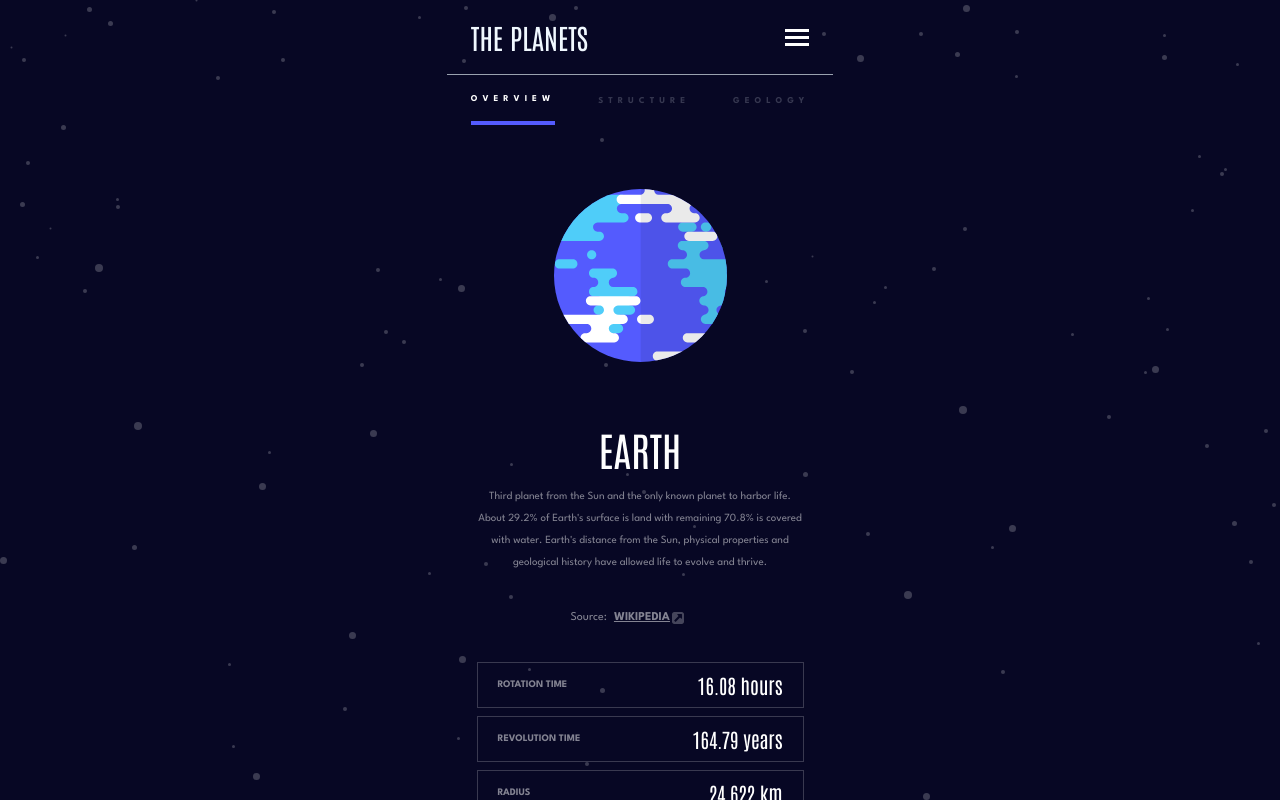
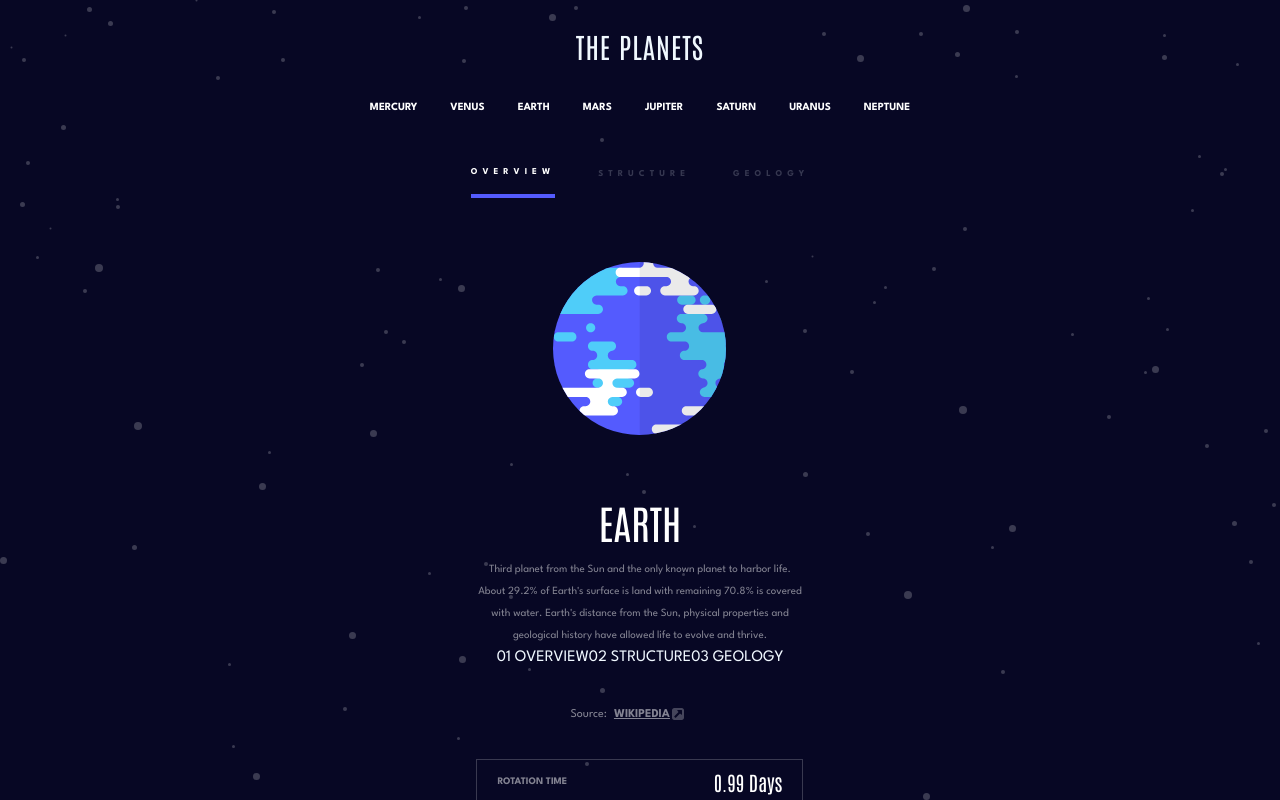
Before and after one commit to LEVANIKAPANADZE/Planets-Fact-Site, a React (Vite) app: page /Earth in a window 1280 px wide. Shown: the top 800 px of the page. Built offline with nearby package versions, Linux system fonts and the light colour scheme.

Commit message:
Working on tablet design

```diff
--- a/index.html
+++ b/index.html
@@ -2,7 +2,7 @@
 <html lang="en">
   <head>
     <meta charset="UTF-8" />
-    <link rel="icon" type="image/svg+xml" href="/assets/favicon-32x32.png" />
+    <link rel="icon" type="image/svg+xml" href="/assets/planet.png" />
     <meta name="viewport" content="width=device-width, initial-scale=1.0" />
     <title>Planets Facts Site</title>
   </head>
--- a/src/components/Header.tsx
+++ b/src/components/Header.tsx
@@ -18,20 +18,51 @@ export default function Header() {
   ];
 
   return (
-    <header className="relative z-50 px-[24px] py-[16px] border-b border-gray-400">
-      <div className="flex justify-between items-center">
-        <h1 className="font-[Antonio] font-normal text-[28px]">THE PLANETS</h1>
+    <header
+      className="relative z-50 px-[24px] py-[16px] border-b
+      border-gray-400 md: py-[32px]
+    border-none"
+    >
+      <div className="flex justify-center items-center relative">
+        <h1
+          className="font-[Antonio] font-normal text-[28px]
+        md: tracking-[1px] leading-[100%]"
+        >
+          THE PLANETS
+        </h1>
         <img
           src={Burger}
           alt="CheeseBurger icon"
           onClick={() => SetCheeseBurger(!CheeseBurger)}
-          className="w-[24px] h-[17px]"
+          className="w-[24px] h-[17px] absolute right-0 md:hidden"
           style={CheeseBurger ? { filter: "brightness(0.5)" } : {}}
         />
       </div>
 
+      <nav className="hidden md:flex justify-center mt-[39px] gap-[33px]">
+        {navigation.map((PlanetName) => {
+          const formattedPlanet =
+            PlanetName[0].toUpperCase() + PlanetName.slice(1).toLowerCase();
+
+          return (
+            <Link
+              key={formattedPlanet}
+              className="font-[700] text-white
+              hover:text-gray-400 transition
+              md: text-[11px]"
+              to={formattedPlanet}
+            >
+              {PlanetName}
+            </Link>
+          );
+        })}
+      </nav>
+
       {CheeseBurger && (
-        <div className="opacity-[92%] absolute top-full left-0 w-full bg-[#070724] h-screen z-40 px-[24px] pt-[44px] pb-[67px]">
+        <div
+          className="opacity-[92%] absolute top-full left-0 w-full
+      bg-[#070724] h-screen z-40 px-[24px] pt-[44px] pb-[67px] md:hidden"
+        >
           <nav>
             <ul>
               {navigation.map((PlanetName) => {
--- a/src/components/Planet.tsx
+++ b/src/components/Planet.tsx
@@ -8,13 +8,19 @@ export default function Planet() {
   const planet = data.find((planet) => planet.name === planetName);
   const [selection, setSelection] = useState("OVERVIEW");
   const lilInfo = {
-    "ROTATION TIME": "16.08 hours",
-    "REVOLUTION TIME": "164.79 years",
-    RADIUS: "24,622 km",
-    "AVERAGE TEMP.": "-201°c",
+    "ROTATION TIME": `${planet?.rotation}`,
+    "REVOLUTION TIME": `${planet?.revolution}`,
+    RADIUS: `${planet?.radius}`,
+    "AVERAGE TEMP.": `${planet?.temperature}`,
   };
 
   const arr = ["OVERVIEW", "STRUCTURE", "GEOLOGY"];
+
+  const Tarr = [
+    { type: "OVERVIEW", num: "01" },
+    { type: "STRUCTURE", num: "02" },
+    { type: "GEOLOGY", num: "03" },
+  ];
 
   if (!planet) {
     return <h1>Planet not found. Redirecting to Earth...</h1>;
@@ -41,7 +47,6 @@ export default function Planet() {
           </span>
         ))}
       </div>
-
       <div>
         {selection === "GEOLOGY" ? (
           <div className="relative flex justify-center items-center mt-[64px]">
@@ -51,15 +56,12 @@ export default function Planet() {
               alt={planet.name}
               style={{ width: planet.size }}
             />
-
-            {selection === "GEOLOGY" && (
             <img
               className="absolute top-[65%] left-1/2 transform -translate-x-1/2 z-20"
               src={planet.images.geology}
               alt="Geology"
               style={{ width: planet.Ssize }}
             />
-            )}
           </div>
         ) : (
           <img
@@ -84,7 +86,17 @@ export default function Planet() {
         </p>
       </div>
 
-      <div className="text-white flex items center w-[139px] mt-[32px]">
+      <div className="hidden md:flex">
+        {Tarr.map((item) => (
+          <div key={item.type} onClick={() => setSelection(item.type)}>
+            <span>
+              {item.num} {item.type}
+            </span>
+          </div>
+        ))}
+      </div>
+
+      <div className="text-white flex items-center w-[139px] mt-[32px]">
         <p className="mr-[7px] opacity-[50%] font-normal text-[12px] leading-[25px]">
           Source:
         </p>
@@ -103,16 +115,11 @@ export default function Planet() {
         </a>
       </div>
 
-      <div
-        className="text-white w-[327px] mt-[32px]
-  flex flex-col gap-[8px] mb-[47px]"
-      >
-        {Object.entries(lilInfo).map(([label, value], index) => {
-          return (
+      <div className="text-white w-[327px] mt-[32px] flex flex-col gap-[8px] mb-[47px]">
+        {Object.entries(lilInfo).map(([label, value], index) => (
           <div
             key={index}
-              className="flex justify-between items-center border border-white/20
-        px-5 py-3 w-full"
+            className="flex justify-between items-center border border-white/20 px-5 py-3 w-full"
           >
             <span className="font-bold text-[10px] leading-[16px] opacity-50">
               {label}
@@ -121,8 +128,7 @@ export default function Planet() {
               {value}
             </h2>
           </div>
-          );
-        })}
+        ))}
       </div>
     </div>
   );
--- a/src/data.json
+++ b/src/data.json
@@ -24,7 +24,10 @@
     },
     "color": "#DEF4FC",
     "size": "111px",
-    "Ssize": "70px"
+    "Ssize": "70px",
+    "Tsize": "184px",
+    "Dsize": "200px",
+    "DSsize": "150px"
   },
   {
     "name": "Venus",
@@ -49,10 +52,12 @@
       "internal": "./assets/planet-venus-internal.svg",
       "geology": "./assets/geology-venus.png"
     },
-
     "color": "#F7CC7F",
     "size": "154px",
-    "Ssize": "100px"
+    "Ssize": "100px",
+    "Tsize": "253px",
+    "Dsize": "280px",
+    "DSsize": "210px"
   },
   {
     "name": "Earth",
@@ -77,10 +82,12 @@
       "internal": "./assets/planet-earth-internal.svg",
       "geology": "./assets/geology-earth.png"
     },
-
     "color": "#545BFE",
     "size": "173px",
-    "Ssize": "100px"
+    "Ssize": "100px",
+    "Tsize": "285px",
+    "Dsize": "300px",
+    "DSsize": "230px"
   },
   {
     "name": "Mars",
@@ -105,10 +112,12 @@
       "internal": "./assets/planet-mars-internal.svg",
       "geology": "./assets/geology-mars.png"
     },
-
     "color": "#D14C32",
     "size": "129px",
-    "Ssize": "70px"
+    "Ssize": "70px",
+    "Tsize": "213px",
+    "Dsize": "220px",
+    "DSsize": "170px"
   },
   {
     "name": "Jupiter",
@@ -133,10 +142,12 @@
       "internal": "./assets/planet-jupiter-internal.svg",
       "geology": "./assets/geology-jupiter.png"
     },
-
     "color": "#ECAD7A",
     "size": "224px",
-    "Ssize": "120px"
+    "Ssize": "120px",
+    "Tsize": "369px",
+    "Dsize": "400px",
+    "DSsize": "320px"
   },
   {
     "name": "Saturn",
@@ -161,10 +172,12 @@
       "internal": "./assets/planet-saturn-internal.svg",
       "geology": "./assets/geology-saturn.png"
     },
-
     "color": "#FCCB6B",
     "size": "256px",
-    "Ssize": "110px"
+    "Ssize": "110px",
+    "Tsize": "422px",
+    "Dsize": "450px",
+    "DSsize": "350px"
   },
   {
     "name": "Uranus",
@@ -189,10 +202,12 @@
       "internal": "./assets/planet-uranus-internal.svg",
       "geology": "./assets/geology-uranus.png"
     },
-
     "color": "#65F0D5",
     "size": "176px",
-    "Ssize": "100px"
+    "Ssize": "100px",
+    "Tsize": "290px",
+    "Dsize": "320px",
+    "DSsize": "250px"
   },
   {
     "name": "Neptune",
@@ -217,9 +232,11 @@
       "internal": "./assets/planet-neptune-internal.svg",
       "geology": "./assets/geology-neptune.png"
     },
-
     "color": "#497EFA",
     "size": "173px",
-    "Ssize": "100px"
+    "Ssize": "100px",
+    "Tsize": "285px",
+    "Dsize": "310px",
+    "DSsize": "240px"
   }
 ]
```
Also changed, not shown: public/assets/planet.png (added). Lines whose indentation alone changed are shown as unchanged.
